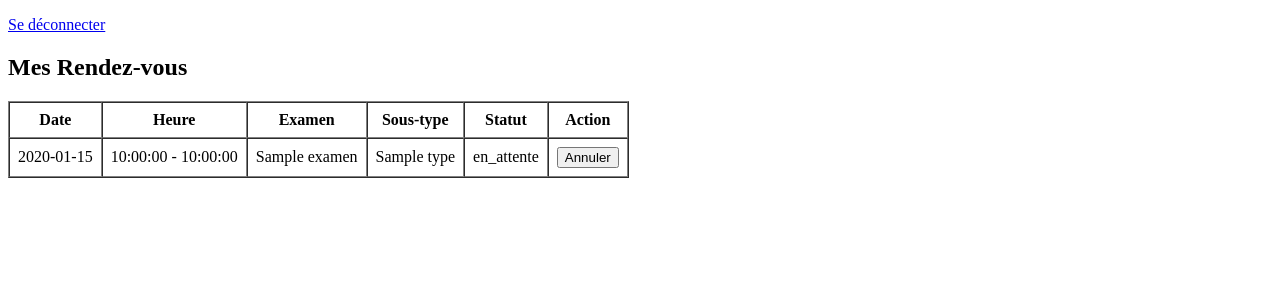
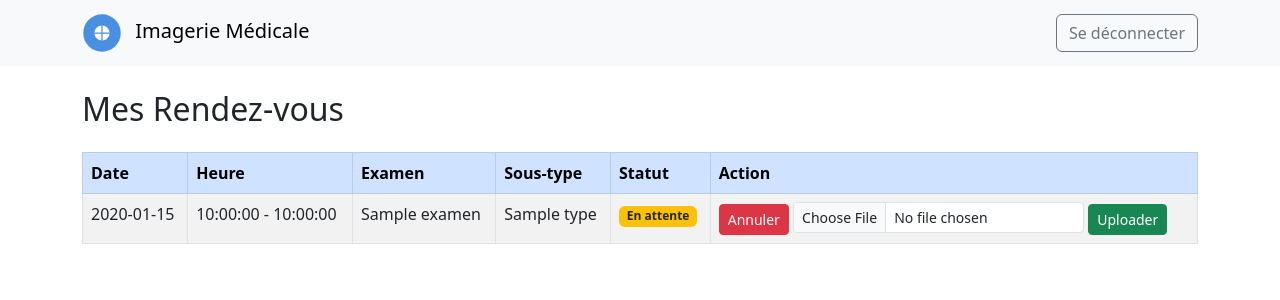
Before and after one commit to willliam007/rdv-imagerie-medicale, a PHP site: page /dashboard.php in a window 1280 px wide. Shown: the top 300 px of the page. Run offline with PHP 8.4, Linux system fonts and the light colour scheme; the visitor is signed in with stand-in values (Sample User, id 1); tables that the repository leaves empty hold one stand-in row (values such as "Sample post").

Commit message:
ajout du css sur le dashboard
ajout du logo et de la fonctionnnalité uploads bulletin

```diff
--- a/public/dashboard.php
+++ b/public/dashboard.php
@@ -3,20 +3,11 @@ require_once '../includes/db.php';
 require_once '../includes/auth.php';
 require_once '../includes/guard.php';
 
-session_start();
 require_role('patient');
 
+$user_id = $_SESSION['user_id'] ?? null;
 
-
-
-if (!isset($_SESSION['user_id'])) {
-    header("Location: login.php");
-    exit;
-}
-
-$user_id = $_SESSION['user_id'];
-
-// Récupérer l’ID du patient
+// Récupérer l'ID du patient
 $stmt = $pdo->prepare("SELECT id FROM patients WHERE user_id = ?");
 $stmt->execute([$user_id]);
 $patient_id = $stmt->fetchColumn();
@@ -40,25 +31,39 @@ $rendezvous = $stmt->fetchAll(PDO::FETCH_ASSOC);
 <head>
 <meta charset="UTF-8">
 <title>Mon Tableau de Bord</title>
-    <div>
-    <p><a href="logout.php">Se déconnecter</a></p>
-    </div>
+<!-- Bootstrap CSS -->
+<link href="https://cdn.jsdelivr.net/npm/bootstrap@5.3.0/dist/css/bootstrap.min.css" rel="stylesheet">
+<!-- Custom CSS -->
+<link href="assets/styles.css" rel="stylesheet">
 </head>
 <body>
-    <h2>Mes Rendez-vous</h2>
+<nav class="navbar navbar-expand-lg navbar-light bg-light mb-4">
+    <div class="container">
+        <a class="navbar-brand" href="#">
+            <img src="assets/logo.svg" alt="Logo" height="40" class="me-2">
+            Imagerie Médicale
+        </a>
+        <div class="ms-auto">
+            <a href="logout.php" class="btn btn-outline-secondary">Se déconnecter</a>
+        </div>
+    </div>
+</nav>
+
+<div class="container">
+    <h2 class="mb-4">Mes Rendez-vous</h2>
 
     <?php if (empty($rendezvous)): ?>
-        <p>Vous n'avez pas encore pris de rendez-vous.</p>
+        <div class="alert alert-info">Vous n'avez pas encore pris de rendez-vous.</div>
     <?php else: ?>
-        <table border="1" cellpadding="8" cellspacing="0">
-    <thead>
+        <table class="table table-striped table-bordered">
+            <thead class="table-primary">
                 <tr>
                     <th>Date</th>
                     <th>Heure</th>
                     <th>Examen</th>
                     <th>Sous-type</th>
                     <th>Statut</th>
-            <th>Action</th> <!-- Nouvelle colonne -->
+                    <th>Action</th>
                 </tr>
             </thead>
             <tbody>
@@ -68,13 +73,29 @@ $rendezvous = $stmt->fetchAll(PDO::FETCH_ASSOC);
                         <td><?= htmlspecialchars($rdv['heure_debut']) ?> - <?= htmlspecialchars($rdv['heure_fin']) ?></td>
                         <td><?= htmlspecialchars($rdv['examen_nom']) ?></td>
                         <td><?= htmlspecialchars($rdv['sous_type_nom']) ?></td>
-                <td><?= htmlspecialchars($rdv['statut']) ?></td>
                         <td>
                             <?php if ($rdv['statut'] === 'en_attente'): ?>
-                        <form method="POST" action="annuler-rdv.php" onsubmit="return confirm('Confirmer l\'annulation du rendez-vous ?');">
+                                <span class="badge bg-warning text-dark">En attente</span>
+                            <?php elseif ($rdv['statut'] === 'annule'): ?>
+                                <span class="badge bg-danger">Annulé</span>
+                            <?php else: ?>
+                                <span class="badge bg-success">Validé</span>
+                            <?php endif; ?>
+                        </td>
+                        <td>
+                            <?php if ($rdv['statut'] === 'en_attente'): ?>
+                                <form method="POST" action="annuler-rdv.php" class="d-inline" onsubmit="return confirm('Confirmer l\'annulation ?');">
                                     <input type="hidden" name="rdv_id" value="<?= $rdv['id'] ?>">
-                            <button type="submit">Annuler</button>
+                                    <button type="submit" class="btn btn-sm btn-danger">Annuler</button>
                                 </form>
+
+                                <form method="POST" action="upload-bulletin.php" enctype="multipart/form-data" class="d-inline">
+                                    <input type="hidden" name="rdv_id" value="<?= $rdv['id'] ?>">
+                                    <input type="file" name="bulletin" required class="form-control form-control-sm d-inline-block" style="width:auto;">
+                                    <button type="submit" class="btn btn-sm btn-success">Uploader</button>
+                                </form>
+                            <?php elseif ($rdv['bulletin']): ?>
+                                <a href="../uploads/<?= htmlspecialchars($rdv['bulletin']) ?>" target="_blank" class="btn btn-sm btn-info">Voir bulletin</a>
                             <?php else: ?>
                                 -
                             <?php endif; ?>
@@ -84,5 +105,9 @@ $rendezvous = $stmt->fetchAll(PDO::FETCH_ASSOC);
             </tbody>
         </table>
     <?php endif; ?>
+</div>
+
+<!-- Bootstrap JS -->
+<script src="https://cdn.jsdelivr.net/npm/bootstrap@5.3.0/dist/js/bootstrap.bundle.min.js"></script>
 </body>
 </html>
```
Also changed, not shown: public/upload-bulletin.php (added, +48 -0 lines), public/assets/logo.svg (added), public/assets/style.css, uploads/bulletin_683fb1065a3119.47435210.png (added). Lines whose indentation alone changed are shown as unchanged.
